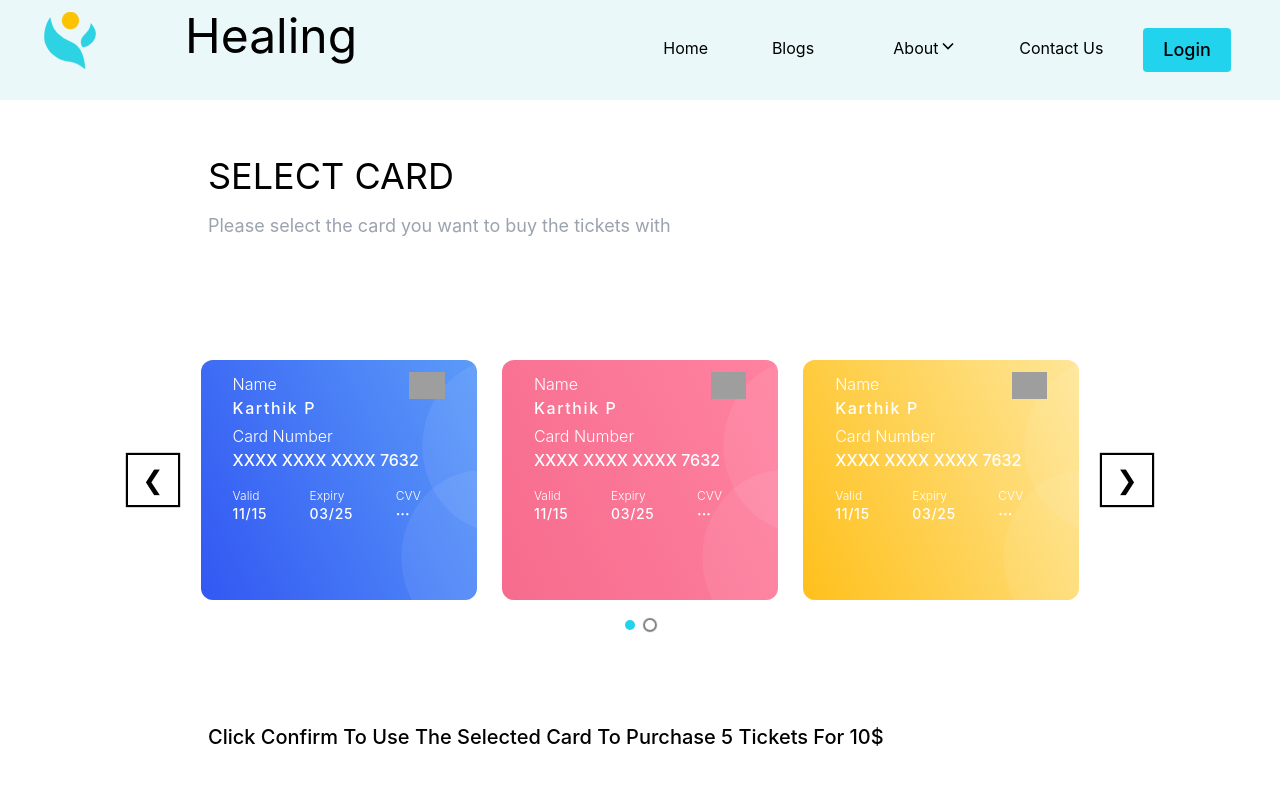
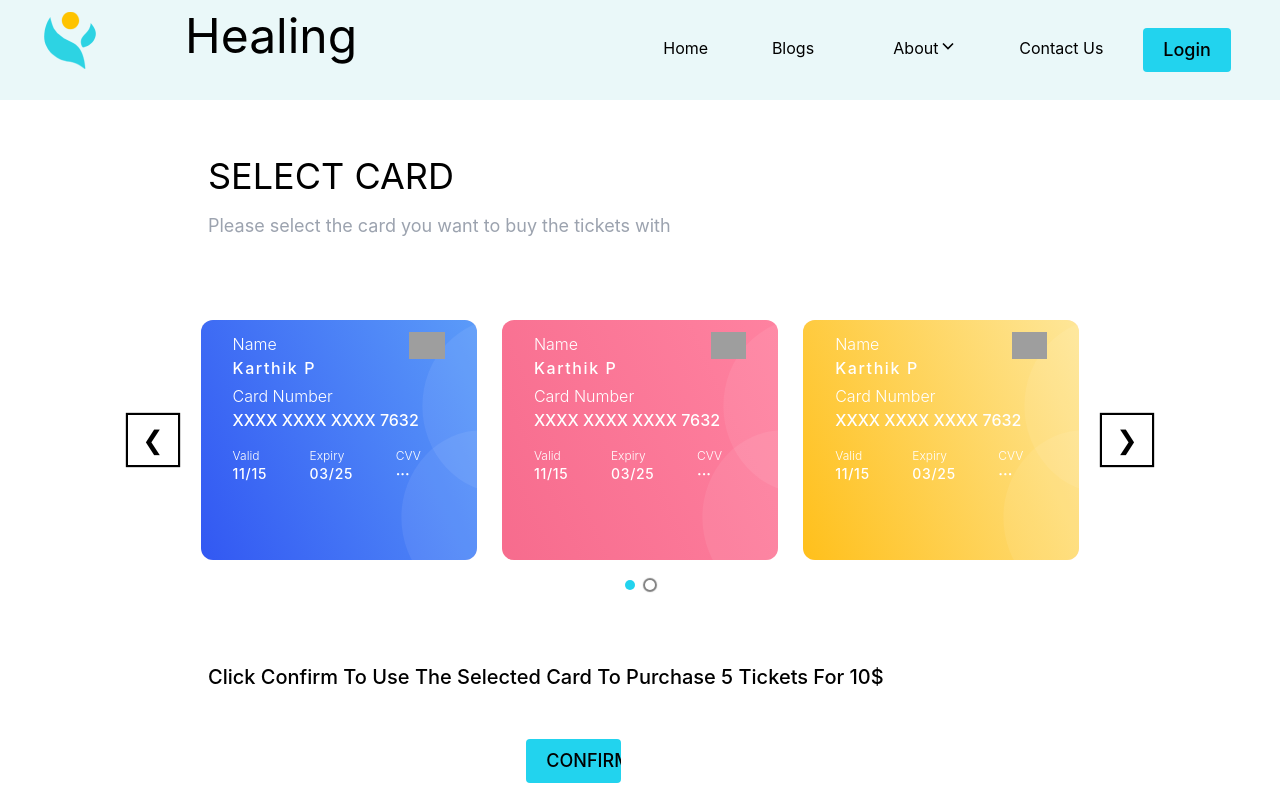
Before and after one commit to kogunlu/codezillas-capstone, a React (Create React App) app: page /select-card in a window 1280 px wide. Shown: the top 800 px of the page. Built offline with nearby package versions, Linux system fonts and the light colour scheme; grey boxes are pictures that could not be loaded.

Commit message:
Style| added blue border to the Cards #59

```diff
--- a/src/App.jsx
+++ b/src/App.jsx
@@ -19,14 +19,14 @@ import EditTherapist from './components/pages/Edit-profile/EditTherapist';
 import HealingRequirement from './components/pages/healing/HealingRequirement';
 
 import PurchaseThanks from './components/pages/selectCard/purchaseThanks/PurchaseThanks';
-import CardSlider from './components/pages/selectCardImpovements/CardSlider';
+import SelectCardSlider from './components/pages/selectCardImpovements/SelectCardSlider';
 
 function App() {
   return (
     <BrowserRouter>
       <Navbar />
       <Routes>
-        <Route path="select-card" element={<CardSlider />} />
+        <Route path="select-card" element={<SelectCardSlider />} />
         <Route path="purchase-thanks" element={<PurchaseThanks />} />
         <Route path="/" element={<Home />} />
         <Route path="book" element={<Book />} />
--- /dev/null
+++ b/src/components/pages/selectCardImpovements/SelectCard.jsx
@@ -0,0 +1,79 @@
+import React from 'react';
+
+
+
+
+const Card = ({img, Name, CardNumber, Valid, Expiry, CVC, altText, logo }) => {
+
+
+  return (
+    <div>
+       <div className="bg-white flex flex-col justify-center items-center   ">
+        <div className="space-y-16 mx-5 h-60 w-11/12  ">
+            <div className="w-full min-w-full  h-60 gap-20 bg-red-100 rounded-xl relative text-white shadow-2sxl transition-transform transform hover:scale-90 ">
+
+                <img className=" relative object-cover  h-full rounded-xl gap-20 w-full " src={img} alt={altText}/>
+
+                <div className="w-full px-8 absolute top-3  ">
+                    <div className="flex justify-between">
+                        <div className="">
+                            <p className="font-light">
+                                Name
+                            </p>
+                            <p className="font-medium tracking-widest">
+                            {Name}
+                            </p>
+                        </div>
+                        <img className="w-1/6 h-1/6  " src={logo} alt={altText}/>
+                    </div>
+                    <div className="pt-1">
+                        <p className="font-light">
+                            Card Number
+                        </p>
+                        <p className="font-medium tracking-more-wider">
+                        {CardNumber}
+                        </p>
+                    </div>
+                    <div className="mt-4 pr-6 ">
+                        <div className="flex justify-between ">
+                            <div className="">
+                                <p className="font-light text-xs">
+                                    Valid
+                                </p>
+                                <p className="font-medium tracking-wider text-sm ">
+                                {Valid}
+                                </p>
+                            </div>
+                            <div className="">
+                                <p className="font-light  text-xs">
+                                    Expiry
+                                </p>
+                                <p className="font-medium tracking-wider text-sm">
+                                {Expiry}
+                                </p>
+                            </div>
+
+                            <div className="">
+                                <p className="font-light text-xs">
+                                    CVV
+                                </p>
+                                <p className="font-bold tracking-more-wider text-sm">
+                                {CVC}
+                                </p>
+                                </div>
+
+              </div>
+                            </div>
+                        </div>
+                    </div>
+
+                </div>
+            </div>
+    </div>
+
+
+  )
+}
+
+
+export default Card
--- /dev/null
+++ b/src/components/pages/selectCardImpovements/SelectCardSlider.css
@@ -0,0 +1,76 @@
+.CardSlider {
+    font-family: sans-serif;
+    display: flex;
+    align-items: center;
+    justify-content: center;
+    height: 400vh;
+  }
+  /* square buttons */
+.rec.rec-arrow {
+    border-radius: 0;
+    background-color: white;
+}
+/* round buttons on hover */
+.rec.rec-arrow:hover {
+    background-color: white;
+    color: white;
+    border-radius: 50%;
+};
+/* hide disabled buttons */
+.rec.rec-arrow:disabled {
+    visibility: hidden;
+}
+/* disable default outline on focused items */
+/* add custom outline on focused items */
+.rec-carousel-item:hover {
+    border-style: dashed;
+    border-width: 4px 4px 4px 4px;
+    border-color: #2DD3E3;
+}
+
+.rec-dot_active {
+    background-color:rgb(34 211 238 )!important;
+    box-shadow: 0 0 1px 2px white !important;
+}
+.rec-dot:focus,
+.rec-dot:hover {
+    box-shadow: 0 0 1px 2px white !important;
+    background-color: rgb(34 211 238 );
+    color: white;
+}
+.rec-dot_active:focus,
+.rec-dot_active:hover {
+    background-color: rgb(34 211 238 )!important;
+    box-shadow: 0 0 1px 2px white!important;
+}
+
+.rec.rec-arrow-left{
+    color: black;
+    background-color: white;
+    box-shadow: 0 0 1px 2px black;
+}
+.rec.rec-arrow-right{
+    color: black;
+    background-color: white;
+    box-shadow: 0 0 1px 2px black;
+}
+.rec.rec-arrow-left:focus:enabled{
+    background-color: white;
+    color: black;
+    box-shadow: 0 0 1px 2px black;
+}
+.rec.rec-arrow-right:focus:enabled{
+    background-color: white;
+    color: black;
+    box-shadow: 0 0 1px 2px black;
+}
+.rec.rec-arrow-left:hover:enabled{
+    color: white;
+    background-color: rgb(34 211 238 );
+    box-shadow: 0 0 1px 3px white;
+}
+.rec.rec-arrow-right:hover:enabled{
+    color: white;
+    background-color: rgb(34 211 238 );
+    box-shadow: 0 0 1px 3px white;
+}
--- /dev/null
+++ b/src/components/pages/selectCardImpovements/SelectCardSlider.jsx
@@ -0,0 +1,120 @@
+import React from 'react';
+import Carousel from "react-elastic-carousel";
+import {Link } from 'react-router-dom';
+import Button from "../../shared/button/Button";
+
+
+import Card from "./SelectCard";
+import logo from './cardImages/logo.png'
+import logo2 from './cardImages/logo2.png'
+import cardbg from './cardImages/card_bg.svg'
+import cardbg1 from './cardImages/card_bg_1.svg'
+import cardbg2 from './cardImages/card_bg_2.svg'
+import cardbg3 from './cardImages/card_bg_3.svg'
+import cardbg4 from './cardImages/card_bg_4.svg'
+
+import "./SelectCardSlider.css";
+
+const breakPoints = [
+  { width: 1, CardsToShow: 1 },
+  { width: 550, itemsToShow: 2 },
+  { width: 768, itemsToShow: 3 },
+];
+
+function CardSlider() {
+  return (
+    <div>
+   <div className="">
+    <div className="h-full w-full flex flex-col justify-between items-center ">
+        <div className="w-full px-5 py-10 lg:pb-10 lg:px-40 xl:px-52 2xl:px-80 flex flex-col justify-evenly gap-5">
+            <div className="h-full w-full flex flex-col md:items-center lg:items-start">
+                <h1 className="text-4xl font-normal 2xl:text-6xl my-4">SELECT CARD</h1>
+                <p className="text-lg text-gray-400 2xl:text-xl">Please select the card you want to buy the tickets with</p>
+            </div>
+        </div>
+        </div>
+
+      <div className="px-5 py-10 lg:px-20 xl:px-32 content-center justify-center items-center flex flex-col">
+
+      <div className='justify-center flex flex-col w-full items-center h-11/12 '>
+
+        <Carousel breakPoints={breakPoints} className='justify-center items-center h-11/12 w-full '>
+        <Card
+        img={cardbg}
+        altText="card_bg"
+        Name="Karthik P"
+        CardNumber='XXXX  XXXX  XXXX  7632'
+        Valid=" 11/15"
+        Expiry=" 03/25"
+        CVC=" ···"
+        logo={logo}
+        />
+         <Card
+        img={cardbg3}
+        altText="card_bg"
+        Name="Karthik P"
+        CardNumber="XXXX  XXXX  XXXX  7632"
+        Valid=" 11/15"
+        Expiry=" 03/25"
+        CVC=" ···"
+        logo={logo}
+        />
+           <Card
+        img={cardbg4}
+        altText="card_bg"
+        Name="Karthik P"
+        CardNumber="XXXX  XXXX  XXXX  7632"
+        Valid=" 11/15"
+        Expiry=" 03/25"
+        CVC=" ···"
+        logo={logo}
+        />
+          <Card
+        img={cardbg1}
+        altText="card_bg"
+        Name="Karthik P"
+        CardNumber="XXXX  XXXX  XXXX  7632"
+        Valid=" 11/15"
+        Expiry=" 03/25"
+        CVC=" ···"
+        logo={logo2}
+        />
+           <Card
+        img={cardbg3}
+        altText="card_bg"
+        Name="Karthik P"
+        CardNumber="XXXX  XXXX  XXXX  7632"
+        Valid=" 11/15"
+        Expiry=" 03/25"
+        CVC=" ···"
+        logo={logo}
+        />
+         <Card
+        img={cardbg2}
+        altText="card_bg"
+        Name="Karthik P"
+        CardNumber="XXXX  XXXX  XXXX  7632"
+        Valid=" 11/15"
+        Expiry=" 03/25"
+        CVC=" ···"
+        logo={logo}
+        />
+
+        </Carousel>
+        </div>
+      </div>
+      </div>
+<div>
+<p className="w-full flex flex-col justify-between md:items-center lg:items-start px-5 py-5 lg:pb-10 lg:px-40 xl:px-52 2xl:px-80 text-xl font-medium my-2 ">Click Confirm To Use The Selected Card To Purchase 5 Tickets For 10$</p>
+
+<div className="pb-20 flex flex-col items-center">
+  <Link  to="/purchase-thanks">
+  <Button type='button' name="CONFIRM PURCHASE" classes="py-2 px-5 hover:bg-cyan-200 bg-cyan-400 font-medium rounded text-sm md:text-lg"/>
+  </Link>
+</div>
+</div>
+</div>
+  );
+}
+
+export default CardSlider
```
